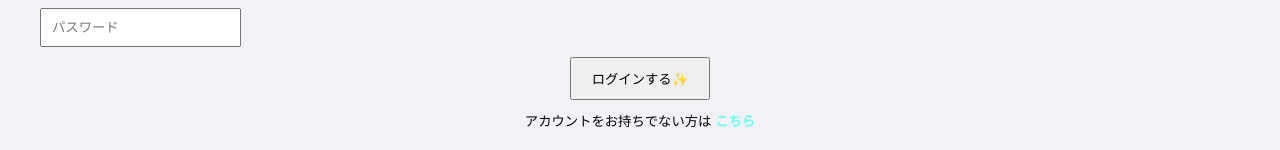
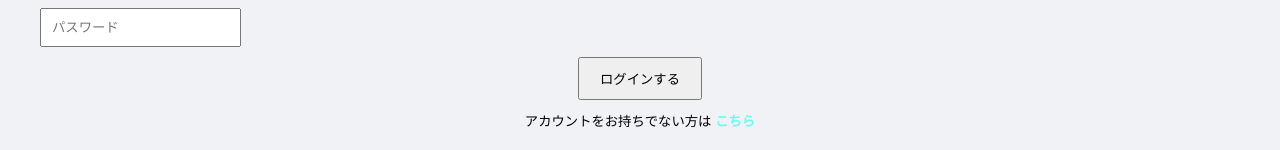
Before and after one commit to YOSUKE119/Ai-Mine, a React (Create React App) app: page / in a window 1280 px wide. Shown: the part 156-306 px from the top of the page. Built offline with nearby package versions, Linux system fonts and the light colour scheme.

Commit message:
デザインを少し変更

```diff
--- a/src/Login.jsx
+++ b/src/Login.jsx
@@ -116,7 +116,7 @@ function Login({ setUserRole }) {
         onClick={handleLogin}
         style={{ padding: "10px 20px", marginBottom: "10px" }}
       >
-        {isNewUser ? "登録する✨" : "ログインする✨"}
+        {isNewUser ? "登録する✨" : "ログインする"}
       </button>
 
       <div>
```
